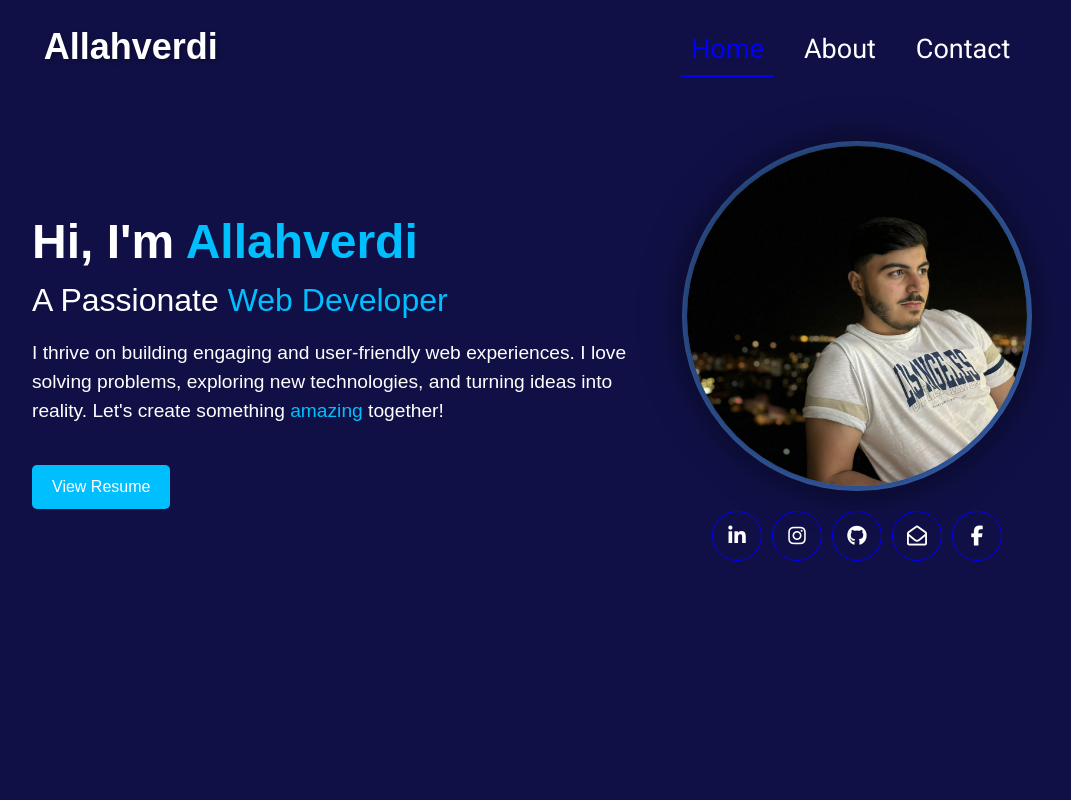
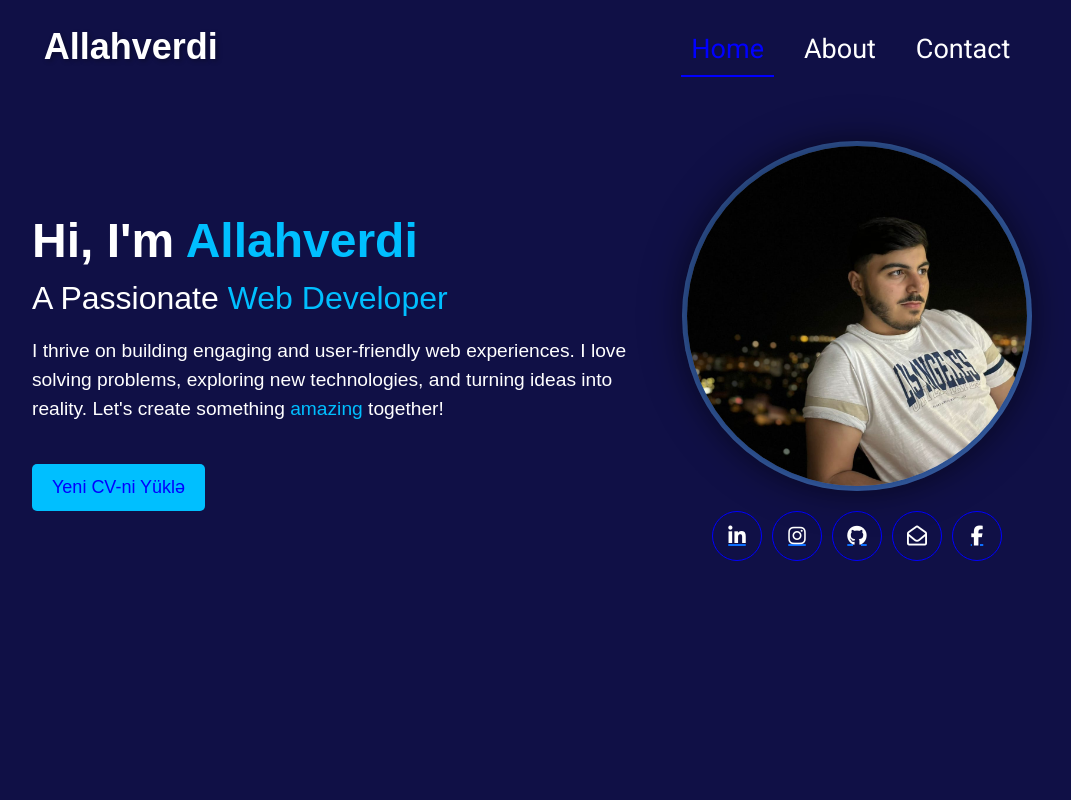
Before and after one commit to AAllahverdi2/Portfolio, a React (Vite) app: page / in a window 1280 px wide. Shown: the top 800 px of the page, without its empty margins (108-1179 px from the left). Built offline with nearby package versions, Linux system fonts and the light colour scheme.

Commit message:
added cv

```diff
--- a/src/Layout/Header.jsx
+++ b/src/Layout/Header.jsx
@@ -1,6 +1,5 @@
 import React, { useState, useEffect } from 'react';
 import { Link, useNavigate, useLocation } from 'react-router-dom';
-// Bootstrap JS-i import edirik
 import { Offcanvas } from 'bootstrap';
 import './Header.scss';
 
@@ -22,17 +21,15 @@ const Header = () => {
         const offcanvasElement = document.getElementById('offcanvasRight');
         if (offcanvasElement) {
             const bsOffcanvas = Offcanvas.getInstance(offcanvasElement) || new Offcanvas(offcanvasElement);
-            bsOffcanvas.hide(); // Offcanvas-ı bağlayır
+            bsOffcanvas.hide();
         }
     };
 
-    // Səhifə dəyişdikdə offcanvas və backdrop-un silinməsi
     useEffect(() => {
         setIsActive(false);
-        closeOffcanvas(); // Offcanvas-ı tam bağlayır
+        closeOffcanvas();
     }, [location.pathname]);
 
-    // Hər bir linkin aktiv olub-olmamasını yoxlamaq üçün funksiya
     const isActiveLink = (path) => location.pathname === path;
 
     return (
@@ -74,13 +71,13 @@ const Header = () => {
 
                 <div className="offcanvas offcanvas-end" tabIndex="-1" id="offcanvasRight" aria-labelledby="offcanvasRightLabel">
                     <div className="offcanvas-header">
-                        <button
+                        {/* <button
                             type="button"
                             className="btn-close text-reset"
                             data-bs-dismiss="offcanvas"
                             aria-label="Close"
                             onClick={closeOffcanvas}
-                        ></button>
+                        ></button> */}
                     </div>
                     <div className="offcanvas-body offlinks">
                         <a href="#" onClick={() => handleLinkClick('/')}>Home</a><hr />
--- a/src/Layout/Header.scss
+++ b/src/Layout/Header.scss
@@ -106,6 +106,7 @@
   padding: 0;
   cursor: pointer;
   z-index: 1051;
+  background-color: transparent !important;
 }
 
 .bar {
--- a/src/companents/Home/HomeSec1.scss
+++ b/src/companents/Home/HomeSec1.scss
@@ -130,7 +130,6 @@
     min-height: 1200px !important;
   }
 }
-
 .socialmedias {
   display: flex;
   justify-content: center;
@@ -146,10 +145,33 @@
   background-color: transparent;
   display: flex;
   justify-content: center;
+  align-items: center;
   border: 1px solid blue;
-  align-items: center;
+  transition: box-shadow 0.3s ease; /* Keçid effekti */
 }
 
-.smedia i {
+.smedia a {
+  display: flex;
+  justify-content: center;
+  align-items: center;
+  width: 100%;
+  height: 100%;
+}
+
+.smedia a i {
   font-size: 20px;
+  color: white !important;
 }
+
+.smedia:hover {
+  box-shadow: 0 0 15px rgba(255, 255, 255, 0.5),
+              0 0 20px rgba(255, 255, 255, 0.4),
+              0 0 25px rgba(255, 255, 255, 0.3);
+}
+
+.resume-btn{
+  a{
+    text-decoration: none !important;
+    color: white;
+  }
+}
--- a/src/companents/Home/HomeSection1.jsx
+++ b/src/companents/Home/HomeSection1.jsx
@@ -16,22 +16,30 @@ const HomeSection1 = () => {
               Let's create something <span className="highlight">amazing</span> together!
             </p>
             <div className="buttons">
-              <button className="btn resume-btn">View Resume</button>
+              <button className="btn resume-btn">
+                <a
+                  href="https://drive.google.com/uc?export=download&id=1NUx-d1IZPnZNknB_bn0NfivlDJG-2jji"
+                  download
+                  style={{ fontSize: '18px', textDecoration: 'underline', color: 'blue' }}
+                >
+                  Yeni CV-ni Yüklə
+                </a>
+              </button>
             </div>
           </div>
         </div>
-       <div>
-       <div className="right__side">
-          <img src={profilePhoto} alt="Allahverdi" className="profile-photo"/>
+        <div>
+          <div className="right__side">
+            <img src={profilePhoto} alt="Allahverdi" className="profile-photo" />
+          </div>
+          <div className="socialmedias">
+            <div className='smedia'><a href="https://www.linkedin.com/in/allahverdi-agamaliyev/"><i className="fa-brands fa-linkedin-in"></i></a></div>
+            <div className='smedia'><a href="https://www.instagram.com/agamaliyevh_/"><i className="fa-brands fa-instagram"></i></a></div>
+            <div className='smedia'><a href="https://github.com/AAllahverdi2"><i className="fa-brands fa-github"></i></a></div>
+            <div className='smedia'><a href="https://mail.google.com/mail/u/0/#inbox"><i className="fa-regular fa-envelope-open"></i></a></div>
+            <div className='smedia'><a href="https://www.facebook.com/allahverdi.agamaliyev.3"><i className="fa-brands fa-facebook-f"></i></a></div>
+          </div>
         </div>
-        <div className="socialmedias">
-          <div className='smedia'><i class="fa-brands fa-linkedin-in"></i></div>
-          <div  className='smedia'><i class="fa-brands fa-instagram"></i></div>
-          <div  className='smedia'><i class="fa-brands fa-github"></i></div>
-          <div  className='smedia'><i class="fa-regular fa-envelope-open"></i></div>
-          <div  className='smedia'><i class="fa-brands fa-facebook-f"></i></div>
-        </div>
-       </div>
       </div>
     </div>
   );
```
Also changed, not shown: src/App.jsx (+7 -7 lines).
